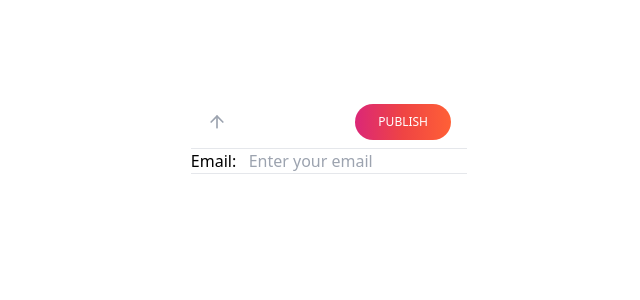
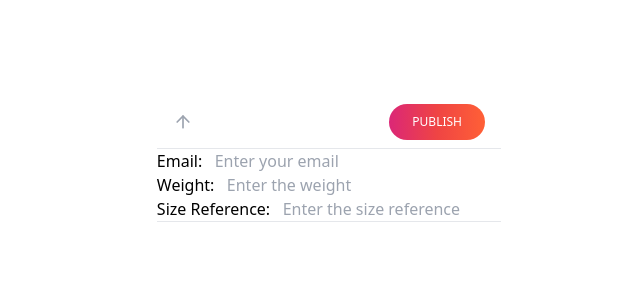
Before and after one commit to Viniciusmrp/blo-upload, a Next.js app: page / in a window 1280 px wide. Shown: the top 300 px of the page, without its empty margins (311-951 px from the left). Built offline with nearby package versions, Linux system fonts and the light colour scheme; no server answers; what @uppy/core would draw is missing.

Commit message:
added fields for relative distance and weight

```diff
--- a/src/components/NewUpload.tsx
+++ b/src/components/NewUpload.tsx
@@ -51,6 +51,9 @@ export function NewUpload() {
   const [previewUrl, setPreviewUrl] = useState<string | null>(null); /** Stores the URL of the preview image or video */
   const [IsUploading, setIsUploading] = useState(false); /** Tracks the upload status (whether a file is being uploaded). */
   const [email, setEmail] = useState("");
+  const [weight, setWeight] = useState(""); // Weight field
+  const [sizeReference, setSizeReference] = useState(""); // Size Reference field
+
 
   /** The useRouter hook is called to get access to the Next.js router, which allows for programmatic navigation.
    The useTransition and useState hooks are used to handle transitions and manage a loading state.*/
@@ -222,6 +225,26 @@ export function NewUpload() {
           onChange={(e) => setEmail(e.target.value)}
           />
       </div>
+      <div className="flex items-center"> {/* Weight field */}
+        <label htmlFor="weightInput">Weight:</label>
+        <input
+          type="text"
+          id="weightInput"
+          placeholder="   Enter the weight"
+          value={weight}
+          onChange={(e) => setWeight(e.target.value)}
+        />
+      </div>
+      <div className="flex items-center"> {/* Size Reference field */}
+        <label htmlFor="sizeReferenceInput">Size Reference:</label>
+        <input
+          type="text"
+          id="sizeReferenceInput"
+          placeholder="   Enter the size reference"
+          value={sizeReference}
+          onChange={(e) => setSizeReference(e.target.value)}
+        />
+</div>
       <div className="relative">
         {previewUrl ? (
           <button
```
